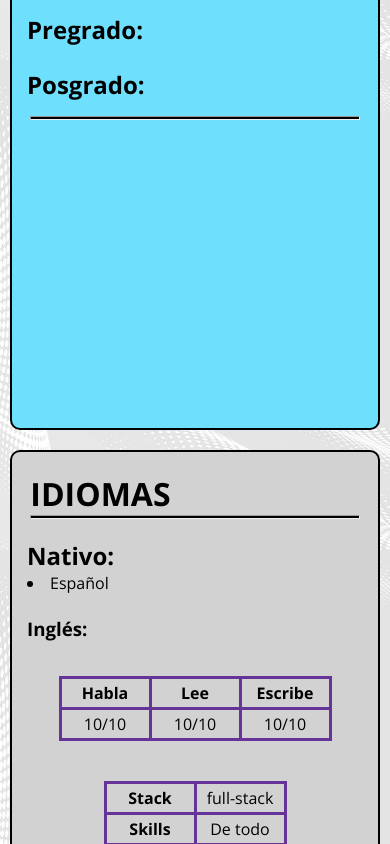
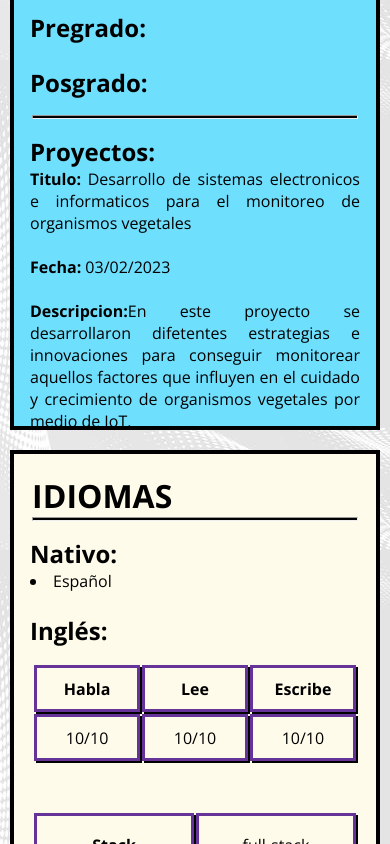
Before and after one commit to Jmpardo047/proyect1, a plain HTML site: page index.html in a window 390 px wide. Shown: the part 920-1764 px from the top of the page. Drawn offline with nearby package versions, Linux system fonts and the light colour scheme.

Commit message:
final commit

```diff
--- a/css/styles.css
+++ b/css/styles.css
@@ -1,6 +1,6 @@
+@import url('https://fonts.googleapis.com/css2?family=Open+Sans:ital,wght@0,300..800;1,300..800&display=swap');
 
-@import url('https://fonts.googleapis.com/css2?family=Open+Sans:ital,wght@0,300..800;1,300..800&display=swap');
-*{
+* {
     margin: 0;
     padding: 0;
     font-family: "Open Sans", sans-serif;
@@ -9,114 +9,235 @@
     font-variation-settings: "wdth" 100;
     box-sizing: border-box;
 }
-.container{
+
+.sect2 {
+    --scrollbar-width: 5px;
+    --scrollbar-height: 0px;
+    --scrollbar-border-thickness: 0px;
+    --scrollbar-thumb-color: #000000;
+}
+
+.sect2::-webkit-scrollbar {
+    width: var(--scrollbar-width, 20px);
+    height: var(--scrollbar-height, 20px);
+}
+
+.sect2::-webkit-scrollbar-thumb {
+    background: var(--scrollbar-thumb-color, #3B82F6);
+    border: var(--scrollbar-border-thickness, 3px) solid var(--scrollbar-border-color, rgb(255, 255, 255));
+}
+
+.sect2::-webkit-scrollbar-track {
+    background: var(--scrollbar-track-color, #A1A1AA);
+}
+
+.sect2::-webkit-scrollbar-corner {
+    background: var(--scrollbar-corner-color, #FFFFFF);
+    border: var(--scrollbar-border-thickness, 3px) solid var(--scrollbar-border-color, rgb(255, 255, 255));
+    border-radius: var(--scrollbar-border-radius, 4px);
+}
+
+.sect2::-webkit-scrollbar-button:vertical:start:increment,
+#preview::-webkit-scrollbar-button:vertical:end:decrement,
+#preview::-webkit-scrollbar-button:horizontal:start:increment,
+#preview::-webkit-scrollbar-button:horizontal:end:decrement {
+    display: var(--show-double-buttons, none);
+}
+
+
+.container {
     display: grid;
     grid-template-columns: repeat(3, 1fr);
 }
-.linea{
+.cont_line{
+    width: 90%;
+    height: max-content;
+}
+.linea {
     background-color: black;
-    width: 90%;
+    width: 100%;
     height: 4px;
 }
-.sect1{
+
+.sect1 {
     position: static;
     height: 660px;
     margin: 10px;
-    background-color: rgb(210, 210, 210);
-    border: 2px solid black;
-    border-radius: 10px;
+    background-color: rgb(254, 251, 235);
+    border: 4px solid black;
 }
-.content{
+
+.content {
     display: flex;
     flex-wrap: nowrap;
     width: 100%;
     height: 100%;
     flex-direction: column;
     align-items: center;
+    position: relative;
 }
-#fp{
+
+#fp {
     margin-top: 40px;
     margin-bottom: 15px;
     width: 14em;
     height: 14em;
+    transition: .4s ease-in-out;
     border-radius: 100%;
     border: solid 3px black
 }
-.botones{
+
+#fp:hover{
+    scale: 1.06;
+    border-radius: 10%;
+}
+.botones {
     margin-left: 10px;
     margin-right: 10px;
 }
-.info{
-    margin-top: 20px;
+
+.info {
+    /* margin-top: 20px;
     margin-bottom: 15px;
     margin-left: 30px;
-    padding-right: 30px;
+    padding-right: 30px; */
+    padding: 1rem;
     width: 100%;
     height: max-content;
     color: black;
     text-align: justify;
+    overflow: visible;
 }
-.sect2{
+
+.sect2 {
     height: 660px;
     margin: 10px;
     background-color: rgb(111, 223, 254);
     border: 2px solid black;
-    border-radius: 10px;
+    overflow: scroll;
+    overflow-x: hidden;
+    border: 4px solid black;
 }
-h1{
-    margin-top: 20px;
+
+h1 {
+    padding-top: 20px;
     width: 90%;
     text-align: left;
 }
-.sect3{
+
+.sect3 {
+    display: flex;
     height: 660px;
     margin: 10px;
-    background-color: rgb(210, 210, 210);
-    border: 2px solid black;
-    border-radius: 10px;
+    background-color: rgb(254, 251, 235);
+    border: 4px solid black;
+    box-shadow: 6px #000000;
+    position: relative;
 }
-.tabla{
-    margin: 20px;
-    border-collapse: collapse;
+
+.tabla1 {
     text-align: center;
+    width: 90%;
+    height: 100px;
+    transform: .4s ease-in-out;
 }
-th, td{
+.tabla1:hover{
+    scale: 1.06;
+    box-shadow: 4px 8px #000000;
+}
+.tabla2:hover{
+    scale: 1.06;
+    box-shadow: 4px 8px #000000;
+}
+.tabla2 {
+    margin-top: 3rem;
+    text-align: center;
+    width: 90%;
+    height: 200px;
+}
+th,
+td {
     width: 90px;
     padding: 3px;
     margin: 100px;
     font-style: normal;
-    border:3px solid rebeccapurple
+    box-shadow: 2px 2px black;
+    border: 3px solid rebeccapurple
 }
 
+.info ul {
+    padding-left: 1rem;
+}
 
 @media (max-width: 800px) {
-.container{
+    .container {
         display: grid;
         grid-template-columns: 1fr;
         grid-template-rows: repeat(3, 1fr);
     }
-.linea{
+
+    .sect2 {
+        --scrollbar-width: 5px;
+        --scrollbar-height: 0px;
+        --scrollbar-border-thickness: 0px;
+        --scrollbar-thumb-color: #000000;
+    }
+
+    .sect2::-webkit-scrollbar {
+        width: var(--scrollbar-width, 20px);
+        height: var(--scrollbar-height, 20px);
+    }
+
+    .sect2::-webkit-scrollbar-thumb {
+        background: var(--scrollbar-thumb-color, #3B82F6);
+        border: var(--scrollbar-border-thickness, 3px) solid var(--scrollbar-border-color, rgb(255, 255, 255));
+    }
+
+    .sect2::-webkit-scrollbar-track {
+        background: var(--scrollbar-track-color, #A1A1AA);
+    }
+
+    .sect2::-webkit-scrollbar-corner {
+        background: var(--scrollbar-corner-color, #FFFFFF);
+        border: var(--scrollbar-border-thickness, 3px) solid var(--scrollbar-border-color, rgb(255, 255, 255));
+        border-radius: var(--scrollbar-border-radius, 4px);
+    }
+
+    .sect2::-webkit-scrollbar-button:vertical:start:increment,
+    #preview::-webkit-scrollbar-button:vertical:end:decrement,
+    #preview::-webkit-scrollbar-button:horizontal:start:increment,
+    #preview::-webkit-scrollbar-button:horizontal:end:decrement {
+        display: var(--show-double-buttons, none);
+    }
+    .cont_line{
+        width: 90%;
+        height: max-content;
+    }
+    .linea {
         background-color: black;
-    width: 90%;
+        width: 100%;
         height: 4px;
     }
-.sect1{
+
+    .sect1 {
         position: static;
         height: 660px;
         margin: 10px;
-    background-color: rgb(210, 210, 210);
-    border: 2px solid black;
-    border-radius: 10px;
+        background-color: rgb(254, 251, 235);
+        border: 4px solid black;
     }
-.content{
+
+    .content {
         display: flex;
         flex-wrap: nowrap;
         width: 100%;
         height: 100%;
         flex-direction: column;
         align-items: center;
+        position: relative;
     }
-#fp{
+
+    #fp {
         margin-top: 40px;
         margin-bottom: 15px;
         width: 14em;
@@ -125,45 +246,72 @@ th, td{
         border: solid 3px black
     }
 
-.info{
-    margin-top: 20px;
+    .botones {
+        margin-left: 10px;
+        margin-right: 10px;
+    }
+
+    .info {
+        /* margin-top: 20px;
         margin-bottom: 15px;
         margin-left: 30px;
-    padding-right: 30px;
+        padding-right: 30px; */
+        padding: 1rem;
         width: 100%;
         height: max-content;
         color: black;
         text-align: justify;
+        overflow: visible;
     }
-.sect2{
+
+    .sect2 {
         height: 660px;
         margin: 10px;
         background-color: rgb(111, 223, 254);
         border: 2px solid black;
-    border-radius: 10px;
+        overflow: scroll;
+        overflow-x: hidden;
+        border: 4px solid black;
     }
-h1{
-    margin-top: 20px;
+
+    h1 {
+        padding-top: 20px;
         width: 90%;
         text-align: left;
     }
-.sect3{
+
+    .sect3 {
+        display: flex;
         height: 660px;
         margin: 10px;
-    background-color: rgb(210, 210, 210);
-    border: 2px solid black;
-    border-radius: 10px;
+        background-color: rgb(254, 251, 235);
+        border: 4px solid black;
+        box-shadow: 6px #000000;
+        position: relative;
     }
-.tabla{
-    margin: 20px;
-    border-collapse: collapse;
+
+    .tabla1 {
         text-align: center;
+        width: 90%;
+        height: 100px;
     }
-th, td{
+    .tabla2 {
+        margin-top: 3rem;
+        text-align: center;
+        width: 90%;
+        height: 200px;
+    }
+    th,
+    td {
         width: 90px;
         padding: 3px;
         margin: 100px;
         font-style: normal;
-    border:3px solid rebeccapurple
+        box-shadow: 2px 2px black;
+        border: 3px solid rebeccapurple
+    }
+
+    .info ul {
+        padding-left: 1rem;
     }
 }
--- a/index.html
+++ b/index.html
@@ -10,13 +10,13 @@
     <div class="sect1">
         <div class="content">
             <img src="images/fp.jpg" alt="foto" id="fp">
-            <hr class="linea">
+            <div class="cont_line"><hr class="linea"></div>
             <div class="info">
                 <p><strong>Nombre:</strong> Spock </p>
                 <p><strong>Apellidos:</strong> Pardo Siza</p>
                 <p><strong>Nro Contacto:</strong> +57 3058199121</p>
             </div>
-            <hr class="linea">
+            <div class="cont_line"><hr class="linea"></div>
             <div class="info">
                 <p>Perfil: Mi nombre es Spock, nací el 28 de abril de 2021, tengo una aplia carrera como programador full-stack utilizando herramientas como react y spring boot, actualmente me encuentro desarrollando proyectos como freelancer y emprendedor.</p>
             </div>
@@ -30,10 +30,10 @@
     </div>
 
 
-    <div class="sect2">
+    <div class="sect2" id="preview">
         <div class="content">
             <h1>EST. ACADEMICOS</h1>
-            <hr class="linea">
+            <div class="cont_line"><hr class="linea"></div>
             <div class="info">
                 <h2>Primaria</h2>
                 <li>Instituto Caldas</li>
@@ -45,7 +45,23 @@
                 <br>
                 <h2>Posgrado:</h2>
             </div>
-            <hr class="linea">
+            <div class="cont_line"><hr class="linea"></div>
+            <div class="info">
+                <h2>Proyectos: </h2>
+                <p><strong>Titulo:</strong> Desarrollo de sistemas electronicos e informaticos para el monitoreo de organismos vegetales</p>
+                <br>
+                <p><strong>Fecha:</strong> 03/02/2023</p>
+                <br>
+                <p><strong>Descripcion:</strong>En este proyecto se desarrollaron difetentes estrategias e innovaciones para conseguir monitorear aquellos factores que influyen en el cuidado y crecimiento de organismos vegetales por medio de IoT.</p>
+                <br>
+                <p><strong>Stack Technologies: </strong></p>
+                <ul>
+                    <li>C++</li>
+                    <li>flutter</li>
+                    <li>php</li>
+                    <li>NodeMCU</li>
+                </ul>
+            </div>
         </div>
     </div>
 
@@ -53,14 +69,14 @@
     <div class="sect3">
         <div class="content">
             <h1>IDIOMAS</h1>
-            <hr class="linea">
+            <div class="cont_line"><hr class="linea"></div>
             <div class="info">
                 <h2>Nativo:</h2>
                 <li>Español</li>
                 <br>
-                <h3>Inglés:</h3>
+                <h2>Inglés:</h2>
             </div>
-            <table class="tabla">
+            <table class="tabla1">
                 <tr>
                     <th>Habla</th>
                     <th>Lee</th>
@@ -72,7 +88,7 @@
                     <td>10/10</td>
                 </tr>
             </table>
-            <table class="tabla">
+            <table class="tabla2">
                 <tr>
                     <th>Stack</th>
                     <td>full-stack</td>
```
Also changed, not shown: images/flecha.png (added). Lines whose indentation alone changed are shown as unchanged.
